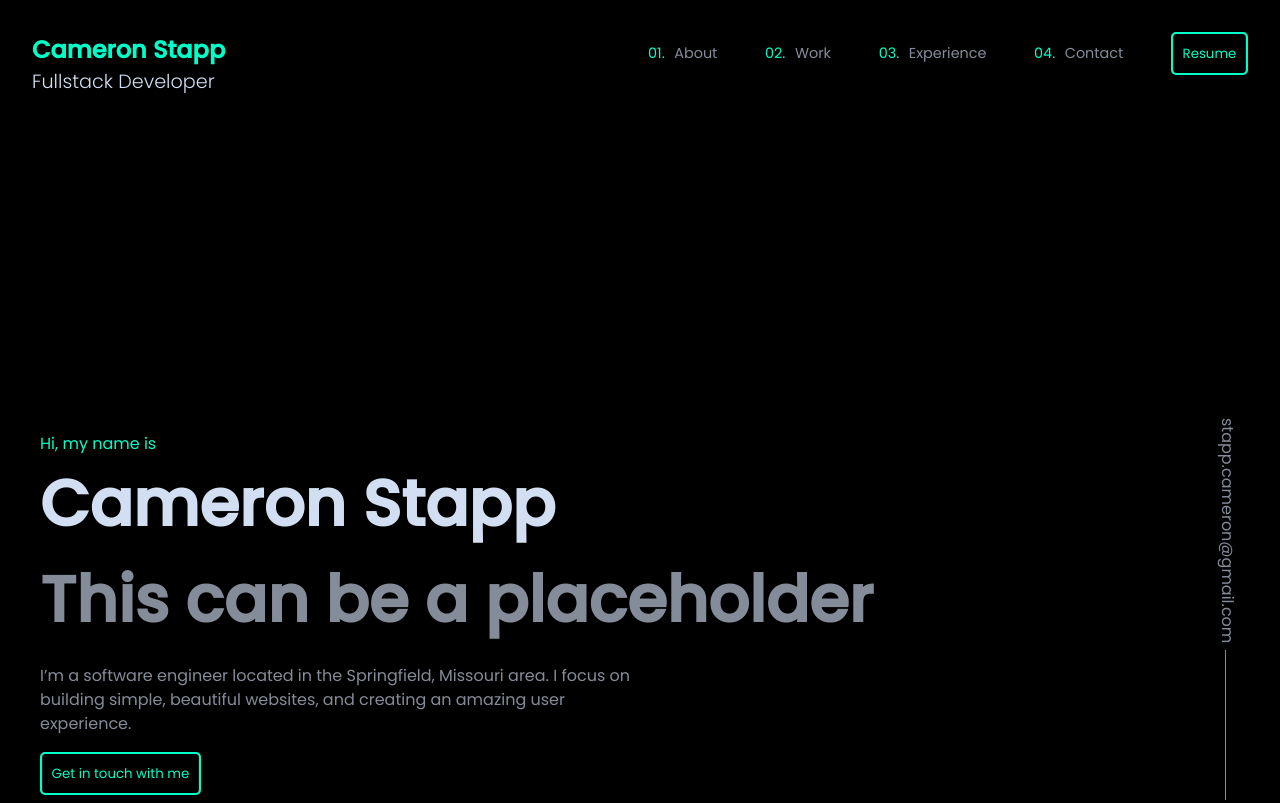
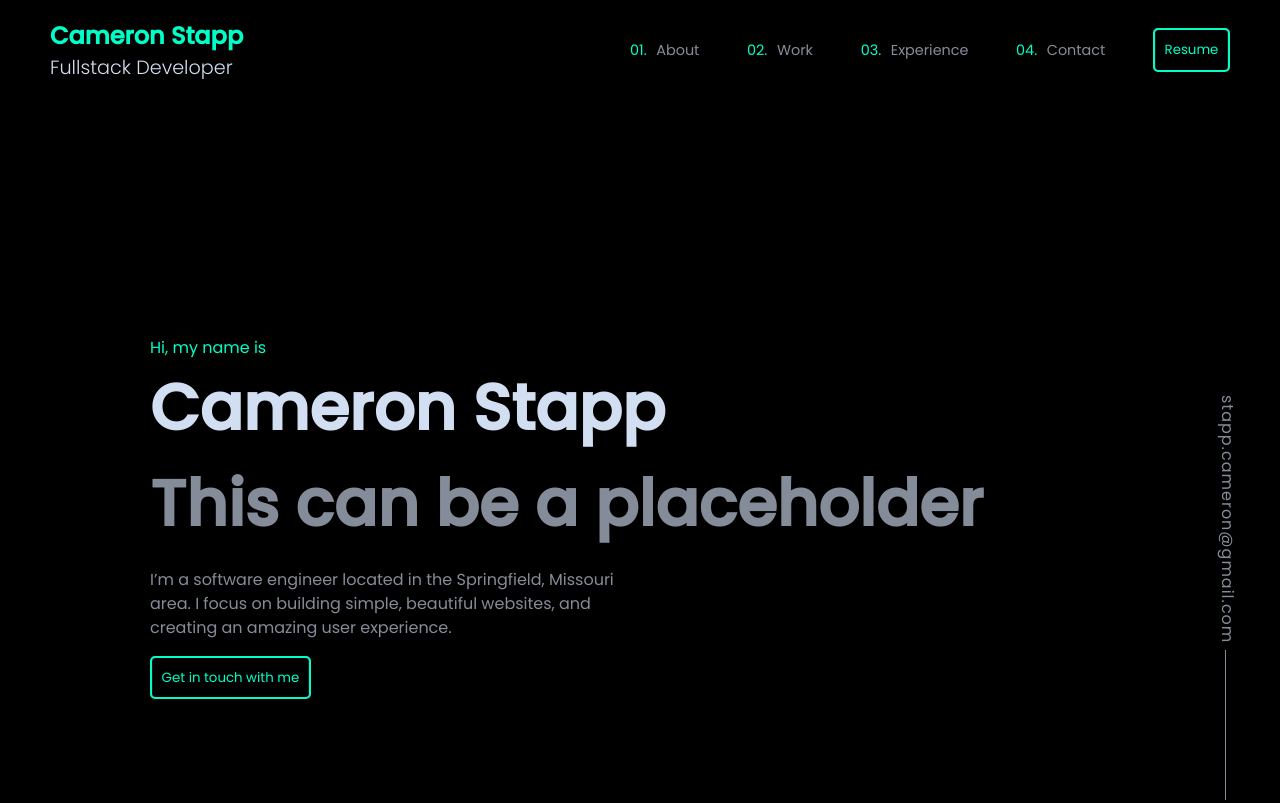
Before and after one commit to Rekkuzan5/gatsby-portfolio, a Gatsby site: page / in a window 1280 px wide. Shown: the top 803 px of the page. Built offline with nearby package versions, Linux system fonts and the light colour scheme; Gatsby itself is replaced by a stand-in of ours.

Commit message:
Modified main layout structure

```diff
--- a/src/components/Contact/contact.component.jsx
+++ b/src/components/Contact/contact.component.jsx
@@ -1,4 +1,5 @@
 import React, { useState } from "react";
+import Button from "../Button/button.jsx";
 import  { container, content, submit } from './contact.module.scss';
 
 const Contact = () => {
@@ -60,7 +61,8 @@ const Contact = () => {
                     </label>
                     <br />
                     <br />
-                    <input className={submit} type="submit" value="Submit" />
+                    {/* <input className={submit} type="submit" value="Submit" /> */}
+                    <Button type="submit" text="Submit" />
                 </form>
             </div>
         </div>
--- a/src/components/Contact/contact.module.scss
+++ b/src/components/Contact/contact.module.scss
@@ -28,6 +28,7 @@
             margin-right: 1rem;
             font-size: 1rem;
             outline: none;
+            color: rgba(221, 234, 255, 0.95);
             background-color: black;
         }
 
@@ -39,6 +40,7 @@
             font-size: 1rem;
             outline: none;
             background-color: black;
+            color: rgba(221, 234, 255, 0.95);
         }
 
         .submit {
--- a/src/components/Featured-Works/featured-works.module.scss
+++ b/src/components/Featured-Works/featured-works.module.scss
@@ -2,7 +2,7 @@
   background-color: black;
   height: 100vh;
   color: white;
-  width: 100vw;
+  max-width: 1000px;
 
   .slimContainer {
     height: 100%;
--- a/src/components/Footer/footer.component.jsx
+++ b/src/components/Footer/footer.component.jsx
@@ -1,16 +1,16 @@
 import React from "react";
-import { footer, links } from './footer.module.scss';
+import * as styles from './footer.module.scss';
 
 const Footer = () => (
-    <div className={footer}>
-        <section>
+    <div className={styles.footer}>
+        <div className={styles.footerContainer}>
             <p>&copy; Cameron Stapp 2022</p>
-            <div className={links}>
+            <div className={styles.links}>
                 <p><a href='https://github.com/Rekkuzan5' target='_blank' rel='noreferrer'>Github</a></p>
                 <p><a href='http://www.linkedin.com/in/cameron-stapp5' target='_blank' rel='noreferrer'>LinkedIn</a></p>
                 <p><a href='*'>Resume</a></p>
             </div>
-        </section>
+        </div>
     </div>
 )
 
--- a/src/components/Footer/footer.module.scss
+++ b/src/components/Footer/footer.module.scss
@@ -8,7 +8,7 @@
 /*     margin-top: 3rem;
  */
 
-    section {
+    .footerContainer {
         display: flex;
         width: 100%;
         color: #333;
--- a/src/components/Header/header.module.scss
+++ b/src/components/Header/header.module.scss
@@ -6,15 +6,16 @@ $main-background: black;
 .header {
   box-sizing: border-box;
   /*     width: 100vw;
- */ /*     background-color: red;
- */
+ */background-color: $main-background;
   display: flex;
   justify-content: space-between;
-  //max-width: 1600px;
+  align-items: center;
+  z-index: 11;
+  width: 100%;
   margin: 0 auto;
-  height: 6rem;
-  padding: 2rem 2rem 0;
-  position: sticky;
+  height: 100px;
+  padding: 0 50px;
+  position: fixed;
   top: 0;
 
   .links {
--- a/src/components/Hero/hero.component.jsx
+++ b/src/components/Hero/hero.component.jsx
@@ -8,9 +8,9 @@ import {} from "gatsby";
 const Hero = () => {
   const buttonText = "Get in touch with me";
   return (
-    <div>
+    <section>
       {/* <Header /> */}
-      <div className={styles.slash}>
+      {/* <div className={styles.slash}> */}
         <div className={styles.container}>
           <div className={styles.content}>
             <p className={styles.accentText}>Hi, my name is</p>
@@ -26,8 +26,8 @@ const Hero = () => {
             </div>
           </div>
         </div>
-      </div>
-    </div>
+      {/* </div> */}
+    </section>
   );
 };
 
--- a/src/components/Hero/hero.module.scss
+++ b/src/components/Hero/hero.module.scss
@@ -1,17 +1,24 @@
-.slash {
-  width: 100vw;
-  height: 90vh;
-  //transform: skewY(4deg);
-  //background-color: #0a192f;
+// .slash {
+//   width: 100vw;
+//   height: 90vh;
+//   //transform: skewY(4deg);
+//   //background-color: #0a192f;
+//   background-color: black;
+//   //z-index: 1;
+
+section {
   background-color: black;
-  //z-index: 1;
+  height: 100%;
+  min-height: 100vh;
+
 
   .container {
     //transform: skewY(-4deg);
     /*         margin-top: 5rem;
  */
+
     display: flex;
-    max-width: 1200px;
+    width: 1000px;
     margin: 5rem auto;
 
     .content {
@@ -49,4 +56,5 @@
       }
     }
   }
+  // }
 }
--- a/src/pages/index.js
+++ b/src/pages/index.js
@@ -10,8 +10,7 @@ import * as styles from "../styles/index.module.scss";
 
 const IndexPage = () => {
   return (
-    <main className={styles.main}>
-
+    <div className={styles.root}>
       <Header />
       <div className={styles.vertical}>
         <a>stapp.cameron@gmail.com</a>
@@ -19,12 +18,14 @@ const IndexPage = () => {
 
         </div>
       </div>
+      <main className={styles.styledMain}>
         <Hero />
         <About />
         <FeaturedWorks />
         <Contact />
         <Footer />
       </main>
+    </div>
   );
 };
 
--- a/src/styles/index.module.scss
+++ b/src/styles/index.module.scss
@@ -16,15 +16,25 @@ $text-accent: rgb(0, 255, 200);
   color: $main-background;
 }
 
-.main {
-  height: 100%;
+.root {
   background-color: $secondary-color;
+}
+
+.styledMain {
+  // height: 100%;
+  // background-color: $secondary-color;
+  margin: 0px auto;
+    width: 100%;
+    max-width: 1600px;
+    min-height: 100vh;
+    padding: 0 150px;
+}
 
   .vertical {
     position: fixed;
     right: 40px;
     bottom: 0px;
-    z-index: 10;
+    z-index: 11;
 
     a {
       writing-mode: vertical-rl;
@@ -33,10 +43,14 @@ $text-accent: rgb(0, 255, 200);
       ///transform: rotate(90deg);
       color: rgba(221, 234, 255, 0.6);
       bottom: 0;
+      letter-spacing: 1px;
+      transition: transform .5s;
 
       &:hover {
         color: $text-accent;
         cursor: pointer;
+        transform: translateY(-10px);
+
       }
     }
 
@@ -46,5 +60,5 @@ $text-accent: rgb(0, 255, 200);
       height: 150px;
       background-color: rgba(221, 234, 255, 0.6);
     }
-  }
+
 }
```
Also changed, not shown: 1 other file. Lines whose indentation alone changed are shown as unchanged.
